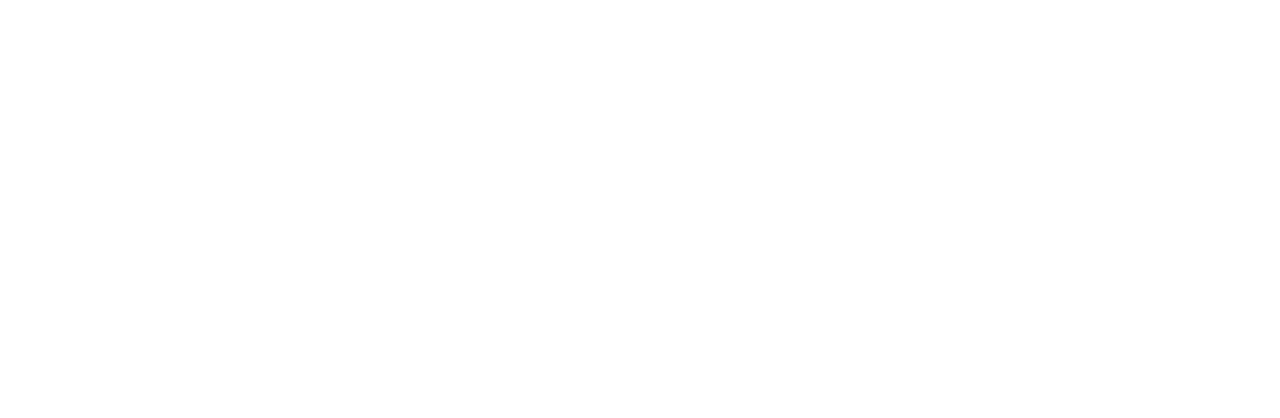
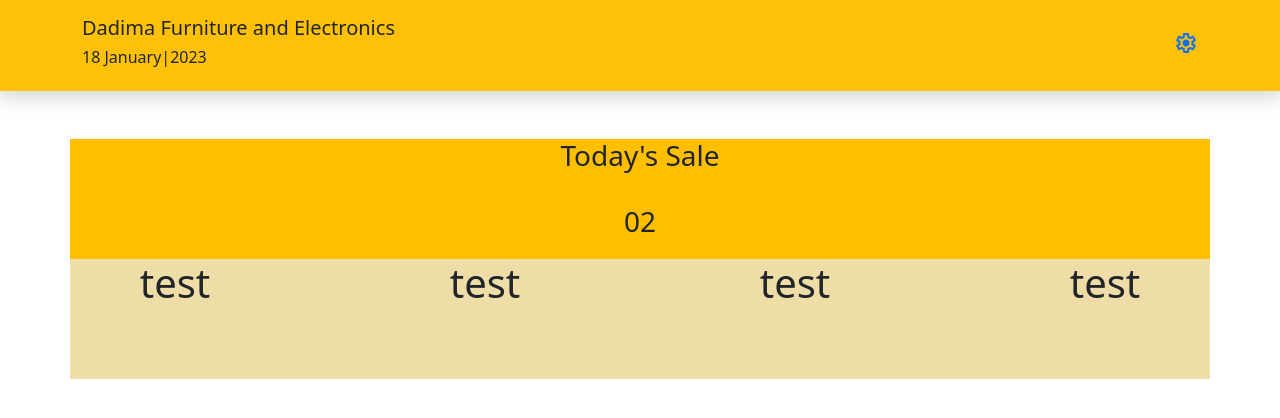
Before and after one commit to mdarif23/dadima_furniture, a plain HTML site: page index.html in a window 1280 px wide. Drawn offline with nearby package versions, Linux system fonts and the light colour scheme.

Commit message:
project start

```diff
--- a/index.html
+++ b/index.html
@@ -1,12 +1,68 @@
 <!DOCTYPE html>
 <html lang="en">
-<head>
-    <meta charset="UTF-8">
-    <meta http-equiv="X-UA-Compatible" content="IE=edge">
-    <meta name="viewport" content="width=device-width, initial-scale=1.0">
-    <title>Document</title>
-</head>
-<body>
+  <head>
+    <meta charset="utf-8" />
+    <meta name="viewport" content="width=device-width, initial-scale=1" />
+    <title>Dadima</title>
+    <link
+      rel="stylesheet"
+      href="https://fonts.googleapis.com/css2?family=Material+Symbols+Outlined:opsz,wght,FILL,GRAD@48,400,0,0"
+    />
+    <link
+      href="https://cdn.jsdelivr.net/npm/bootstrap@5.3.0-alpha1/dist/css/bootstrap.min.css"
+      rel="stylesheet"
+      integrity="sha384-GLhlTQ8iRABdZLl6O3oVMWSktQOp6b7In1Zl3/Jr59b6EGGoI1aFkw7cmDA6j6gD"
+      crossorigin="anonymous"
+    />
+    <link rel="stylesheet" href="style.css" />
+  </head>
+  <body>
+    <!-- start header -->
 
-</body>
+    <header class="shadow p-3 mb-5">
+      <div class="container">
+        <div class="row">
+          <div class="col-4">
+            <h5>Dadima Furniture and Electronics</h5>
+            <h6>18 January|2023</h6>
+          </div>
+          <div class="col-4"></div>
+          <div class="col-4 settings-font-align">
+            <a href="#"
+              ><span class="material-symbols-outlined settings-font">
+                settings
+              </span></a
+            >
+          </div>
+        </div>
+      </div>
+    </header>
+    <!-- header end -->
+    <div class="container">
+      <div class="row d-flex justify-content-between">
+        <div class="col-12 todays-sale">
+          <h3>Today's Sale</h3>
+          <br />
+          <h3>02</h3>
+        </div>
+        <div class="test d-flex justify-content-between">
+          <div class="test2 col-2 todays-expense"><h1>test</h1></div>
+          <div class="test2 col-2 todays-due"><h1>test</h1></div>
+          <div class="test2 col-2 todays-profit"><h1>test</h1></div>
+          <div class="test2 col-2 todays-profit"><h1>test</h1></div>
+        </div>
+      </div>
+    </div>
+
+    <script
+      src="https://cdn.jsdelivr.net/npm/@popperjs/core@2.11.6/dist/umd/popper.min.js"
+      integrity="sha384-oBqDVmMz9ATKxIep9tiCxS/Z9fNfEXiDAYTujMAeBAsjFuCZSmKbSSUnQlmh/jp3"
+      crossorigin="anonymous"
+    ></script>
+    <script
+      src="https://cdn.jsdelivr.net/npm/bootstrap@5.3.0-alpha1/dist/js/bootstrap.min.js"
+      integrity="sha384-mQ93GR66B00ZXjt0YO5KlohRA5SY2XofN4zfuZxLkoj1gXtW8ANNCe9d5Y3eG5eD"
+      crossorigin="anonymous"
+    ></script>
+  </body>
 </html>
--- /dev/null
+++ b/style.css
@@ -0,0 +1,33 @@
+header{
+    background-color: #ffc107;
+
+}
+header h5{
+
+}
+.settings-font{
+}
+.settings-font-align{
+    display: flex;
+    justify-content: end;
+    align-items: center;
+}
+.test{
+
+    height: 120px;
+
+    width: 100%;
+    background: #efdda7;
+    text-align: center;
+    }
+.todays-sale{
+    height: 120px;
+    width: 100%;
+    background-color: #ffbf00;
+    text-align: center;
+}
+.todays-sale h3{
+    display:block;
+}
+.test2{
+}
```
